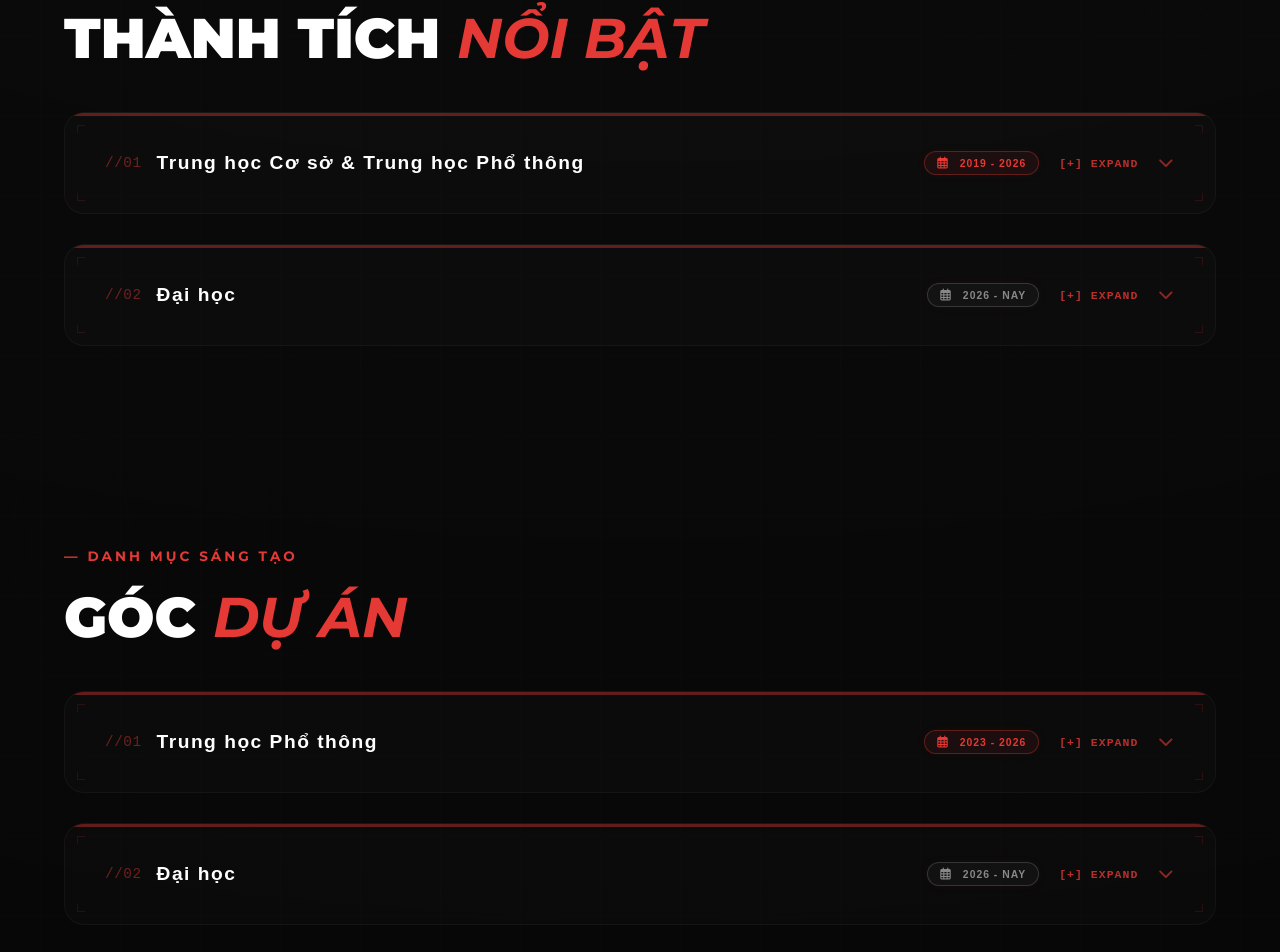
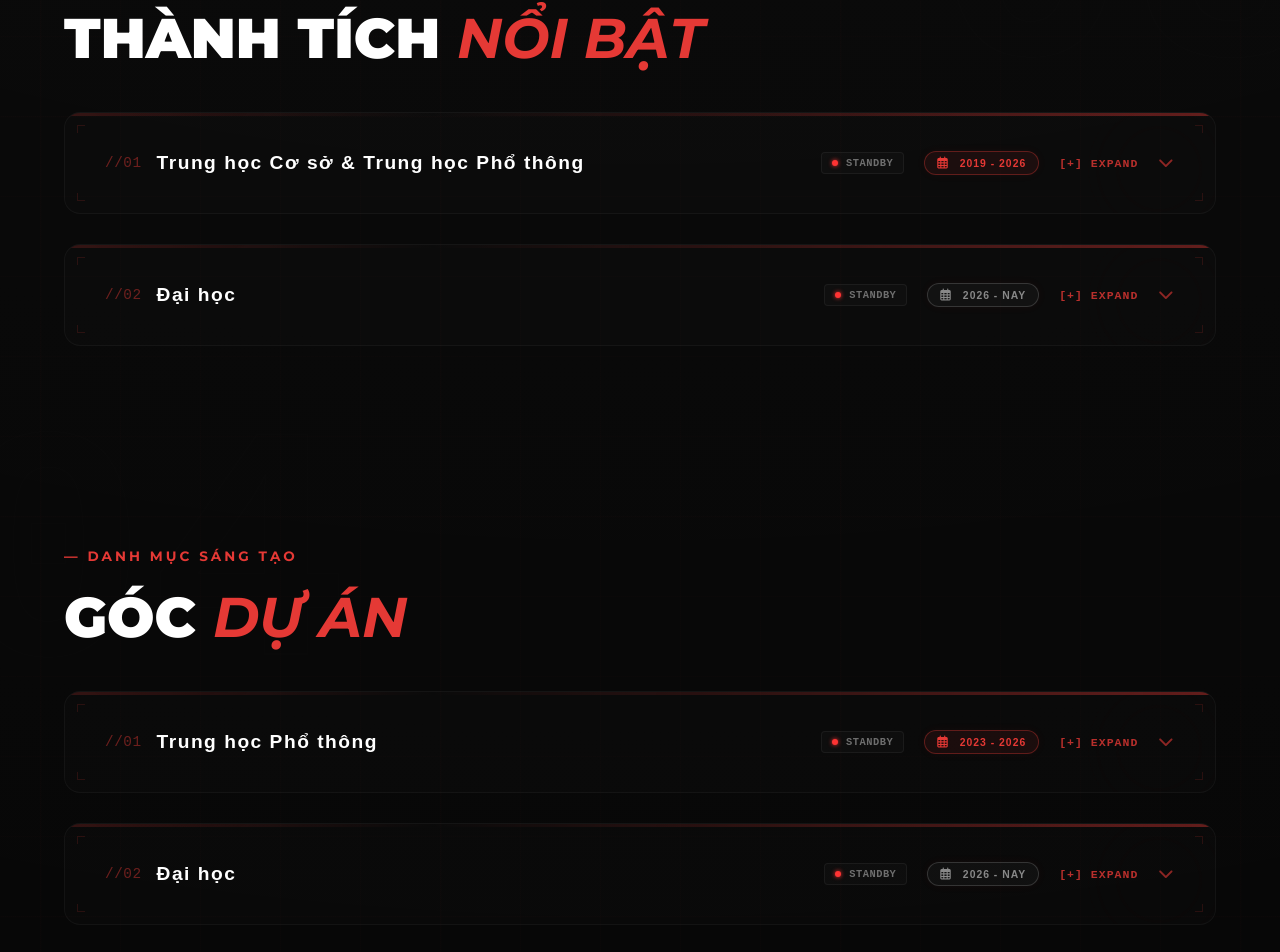
Before and after one commit to trinhan22/tri-nhan-portfolio, a React (Vite) app: page / in a window 1280 px wide. Shown: the part 2142-3094 px from the top of the page. Built offline with nearby package versions, Linux system fonts and the light colour scheme.

Commit message:
update tinh nang

```diff
--- a/src/App.jsx
+++ b/src/App.jsx
@@ -1408,7 +1408,7 @@ function App() {
                     </a>
                   </h4>
                   <span className="timeline-meta">
-                    {lang === 'vi' ? 'Trường Phổ thông Việt Mỹ • 2019 - 2023' : 'Viet My Secondary School • 2019 - 2023'}
+                    {lang === 'vi' ? 'Trường Phổ thông Việt Mỹ • 8/2019 - 6/2023' : 'Viet My Secondary School • 2019 - 2023'}
                   </span>
                   <p className="text-desc">
                     {lang === 'vi' ? 'Đạt danh hiệu học sinh giỏi 4 năm liên tiếp, tốt nghiệp THCS xếp loại Giỏi, hạnh kiểm Tốt. Đạt nhiều giải thưởng trong các cuộc thi.' : 'Graduated with High Distinction, achieved Excellent Student title for 4 consecutive years, and maintained Excellent conduct. Won multiple awards in various competitions.'}
@@ -1432,7 +1432,7 @@ function App() {
                     </a>
                   </h4>
                   <span className="timeline-meta">
-                    {lang === 'vi' ? 'Trường THPT FPT Cần Thơ • 2023 - 2026' : 'FPT High School Can Tho • 2023 - 2026'}
+                    {lang === 'vi' ? 'Trường THPT FPT Cần Thơ • 8/2023 - 6/2026' : 'FPT High School Can Tho • 2023 - 2026'}
                   </span>
                   <p className="text-desc">
                     {lang === 'vi' ? 'Đạt danh hiệu học sinh giỏi 3 năm liên tiếp, tốt nghiệp THPT xếp loại Tốt, hạnh kiểm Tốt. Đạt nhiều giải thưởng trong các cuộc thi.' : 'Achieved Excellent Student title for 3 consecutive years, graduated with High Distinction, and maintained Excellent conduct. Won multiple awards in various competitions.'}
@@ -1441,7 +1441,7 @@ function App() {
               </motion.div>
 
               <motion.div className="timeline-item" variants={timelineVariants}>
-                <div className="timeline-num">2</div>
+                <div className="timeline-num">3</div>
                 <div className="timeline-content">
                   <h4>
                     <a
@@ -1490,7 +1490,7 @@ function App() {
                     </a>
                   </h4>
                   <span className="timeline-meta">
-                    {lang === 'vi' ? 'KN Production • 2024 - Nay' : 'KN Production • 2024 - Present'}
+                    {lang === 'vi' ? 'KN Production • 3/2024 - Nay' : 'KN Production • 3/2024 - Present'}
                   </span>
                   <p className="text-desc">
                     {lang === 'vi' ? 'Quản lý truyền thông và nội dung Fanpage, thiết kế ấn phẩm và lên kịch bản cho các dự án truyền thông.' : 'Responsible for content and communication strategy on the Fanpage, creating visuals, and scripting multimedia projects.'}
@@ -1514,7 +1514,7 @@ function App() {
                     </a>
                   </h4>
                   <span className="timeline-meta">
-                    {lang === 'vi' ? 'CLB Nhiếp ảnh F-Photography • 2024 - 2026' : 'F-Photography Club • 2024 - 2026'}
+                    {lang === 'vi' ? 'CLB Nhiếp ảnh F-Photography • 3/2024 - 4/2026' : 'F-Photography Club • 3/2024 - 4/2026'}
                   </span>
                   <p className="text-desc">
                     {lang === 'vi' ? 'Tham gia quản lý CLB. Tổ chức thiết kế ấn phẩm truyền thông và lên kế hoạch cho các dự án thuộc Câu lạc bộ.' : 'Co-managed club operations. Led media content creation and planned various creative club events.'}
@@ -1538,7 +1538,7 @@ function App() {
                     </a>
                   </h4>
                   <span className="timeline-meta">
-                    {lang === 'vi' ? 'Dự án HopVan • 2026 - Nay' : 'HopVan Project • 2026 - Present'}
+                    {lang === 'vi' ? 'Dự án HopVan • 1/2026 - Nay' : 'HopVan Project • 1/2026 - Present'}
                   </span>
                   <p className="text-desc">
                     {lang === 'vi' ? 'Phụ trách thiết kế, lên ý tưởng truyền thông, lập trình và phát triển hệ thống cho website HopVan.' : 'Handled UI/UX designs, media conceptualization, programming, and system architecture for the HopVan website.'}
@@ -1562,7 +1562,7 @@ function App() {
                     </a>
                   </h4>
                   <span className="timeline-meta">
-                    {lang === 'vi' ? 'Dự án AIGEO • 2026 - Nay' : 'AIGEO Project • 2026 - Present'}
+                    {lang === 'vi' ? 'Dự án AIGEO • 6/2026 - Nay' : 'AIGEO Project • 6/2026 - Present'}
                   </span>
                   <p className="text-desc">
                     {lang === 'vi' ? 'Phụ trách thiết kế, lên ý tưởng truyền thông, phát triển giao diện và tối ưu kỹ thuật cho hệ thống.' : 'Managed UI design, marketing direction, front-end development, and technical optimizations for the platform.'}
@@ -1588,6 +1588,10 @@ function App() {
           <div className="achieve-accordion-container">
             {/* 01. MIDDLE & HIGH SCHOOL SECTION */}
             <div className={`accordion-item ${isSchoolExpanded ? 'expanded' : ''}`}>
+              <div className="accordion-tab">
+                <i className="far fa-folder-open" style={{ fontSize: '0.7rem' }}></i>
+                <span className="tab-meta">SYS.ACHV_01</span>
+              </div>
               <div className="accordion-corner tl"></div>
               <div className="accordion-corner tr"></div>
               <div className="accordion-corner bl"></div>
@@ -1607,6 +1611,10 @@ function App() {
                   </span>
                 </div>
                 <div className="accordion-header-right">
+                  <div className="status-indicator">
+                    <span className={`status-dot ${isSchoolExpanded ? 'online' : 'offline'}`}></span>
+                    <span>{isSchoolExpanded ? 'ACTIVE' : 'STANDBY'}</span>
+                  </div>
                   <div className="accordion-badge">
                     <i className="far fa-calendar-alt" style={{ marginRight: '6px', fontSize: '0.75rem' }}></i>
                     <span className="badge-text">2019 - 2026</span>
@@ -1710,6 +1718,10 @@ function App() {
 
             {/* 02. UNIVERSITY SECTION */}
             <div className={`accordion-item ${isUniversityExpanded ? 'expanded' : ''}`}>
+              <div className="accordion-tab">
+                <i className="far fa-folder" style={{ fontSize: '0.7rem' }}></i>
+                <span className="tab-meta">SYS.ACHV_02</span>
+              </div>
               <div className="accordion-corner tl"></div>
               <div className="accordion-corner tr"></div>
               <div className="accordion-corner bl"></div>
@@ -1729,6 +1741,10 @@ function App() {
                   </span>
                 </div>
                 <div className="accordion-header-right">
+                  <div className="status-indicator">
+                    <span className={`status-dot ${isUniversityExpanded ? 'online' : 'offline'}`}></span>
+                    <span>{isUniversityExpanded ? 'ACTIVE' : 'STANDBY'}</span>
+                  </div>
                   <div className="accordion-badge" style={{ borderColor: 'rgba(255, 255, 255, 0.15)', background: 'rgba(255, 255, 255, 0.03)', color: 'var(--text-muted)' }}>
                     <i className="far fa-calendar-alt" style={{ marginRight: '6px', fontSize: '0.75rem' }}></i>
                     <span className="badge-text">{lang === 'vi' ? '2026 - NAY' : '2026 - PRESENT'}</span>
@@ -1783,6 +1799,10 @@ function App() {
           <div className="achieve-accordion-container">
             {/* 01. MIDDLE & HIGH SCHOOL SECTION */}
             <div className={`accordion-item ${isProjSchoolExpanded ? 'expanded' : ''}`}>
+              <div className="accordion-tab">
+                <i className="far fa-folder-open" style={{ fontSize: '0.7rem' }}></i>
+                <span className="tab-meta">SYS.PROJ_01</span>
+              </div>
               <div className="accordion-corner tl"></div>
               <div className="accordion-corner tr"></div>
               <div className="accordion-corner bl"></div>
@@ -1802,6 +1822,10 @@ function App() {
                   </span>
                 </div>
                 <div className="accordion-header-right">
+                  <div className="status-indicator">
+                    <span className={`status-dot ${isProjSchoolExpanded ? 'online' : 'offline'}`}></span>
+                    <span>{isProjSchoolExpanded ? 'ACTIVE' : 'STANDBY'}</span>
+                  </div>
                   <div className="accordion-badge">
                     <i className="far fa-calendar-alt" style={{ marginRight: '6px', fontSize: '0.75rem' }}></i>
                     <span className="badge-text">2023 - 2026</span>
@@ -2144,6 +2168,10 @@ function App() {
 
             {/* 02. UNIVERSITY SECTION */}
             <div className={`accordion-item ${isProjUniversityExpanded ? 'expanded' : ''}`}>
+              <div className="accordion-tab">
+                <i className="far fa-folder" style={{ fontSize: '0.7rem' }}></i>
+                <span className="tab-meta">SYS.PROJ_02</span>
+              </div>
               <div className="accordion-corner tl"></div>
               <div className="accordion-corner tr"></div>
               <div className="accordion-corner bl"></div>
@@ -2163,6 +2191,10 @@ function App() {
                   </span>
                 </div>
                 <div className="accordion-header-right">
+                  <div className="status-indicator">
+                    <span className={`status-dot ${isProjUniversityExpanded ? 'online' : 'offline'}`}></span>
+                    <span>{isProjUniversityExpanded ? 'ACTIVE' : 'STANDBY'}</span>
+                  </div>
                   <div className="accordion-badge" style={{ borderColor: 'rgba(255, 255, 255, 0.15)', background: 'rgba(255, 255, 255, 0.03)', color: 'var(--text-muted)' }}>
                     <i className="far fa-calendar-alt" style={{ marginRight: '6px', fontSize: '0.75rem' }}></i>
                     <span className="badge-text">{lang === 'vi' ? '2026 - NAY' : '2026 - PRESENT'}</span>
--- a/src/index.css
+++ b/src/index.css
@@ -2825,32 +2825,111 @@ body::after {
 
 .accordion-item {
   border: 1px solid rgba(255, 255, 255, 0.04);
-  border-radius: 20px;
-  background-color: rgba(255, 255, 255, 0.015);
+  border-radius: 16px;
+  background-color: rgba(255, 255, 255, 0.01);
   transition: all 0.4s cubic-bezier(0.16, 1, 0.3, 1);
   will-change: transform, box-shadow, border-color;
   position: relative;
   overflow: hidden;
 }
 
+/* Side telemetry tag rotated -90deg (Visual flair) */
+.accordion-item::before {
+  content: 'SYS.EXEC_SEQ_00984 // LAT_10.03 // LNG_105.78';
+  position: absolute;
+  bottom: 20px;
+  right: -85px;
+  transform: rotate(-90deg);
+  transform-origin: right bottom;
+  font-family: 'Courier New', Courier, monospace;
+  font-size: 0.48rem;
+  font-weight: 700;
+  color: rgba(229, 57, 53, 0.12);
+  letter-spacing: 2px;
+  pointer-events: none;
+  z-index: 1;
+  transition: color 0.3s ease;
+}
+
+/* Radar Diagnostic Compass Watermark (Visual flair) */
+.accordion-item::after {
+  content: '';
+  position: absolute;
+  top: -15px;
+  right: -15px;
+  width: 140px;
+  height: 140px;
+  border: 1px dashed rgba(229, 57, 53, 0.03);
+  border-radius: 50%;
+  background:
+    radial-gradient(circle, transparent 40%, rgba(229, 57, 53, 0.02) 41%, rgba(229, 57, 53, 0.02) 43%, transparent 44%),
+    radial-gradient(circle, transparent 60%, rgba(229, 57, 53, 0.015) 61%, rgba(229, 57, 53, 0.015) 63%, transparent 64%);
+  pointer-events: none;
+  z-index: 1;
+  opacity: 0.5;
+  transition: all 0.6s cubic-bezier(0.16, 1, 0.3, 1);
+}
+
+.accordion-item:hover::before {
+  color: rgba(229, 57, 53, 0.45);
+}
+
+.accordion-item:hover::after {
+  transform: rotate(60deg) scale(1.15);
+  opacity: 1;
+  border-color: rgba(229, 57, 53, 0.15);
+}
+
+/* Active Blueprint CAD Grid Backdrop (Visual flair) */
 .accordion-item.expanded {
   border-color: rgba(229, 57, 53, 0.35);
-  background-color: rgba(229, 57, 53, 0.015);
+  background-color: rgba(10, 10, 10, 0.85);
+  background-image:
+    radial-gradient(rgba(229, 57, 53, 0.1) 1px, transparent 0),
+    linear-gradient(rgba(229, 57, 53, 0.02) 1px, transparent 1px),
+    linear-gradient(90deg, rgba(229, 57, 53, 0.02) 1px, transparent 1px);
+  background-size: 24px 24px, 24px 24px, 24px 24px;
   box-shadow:
-    0 20px 40px rgba(0, 0, 0, 0.6),
-    0 0 30px rgba(229, 57, 53, 0.2),
-    inset 0 0 15px rgba(229, 57, 53, 0.08);
+    0 20px 40px rgba(0, 0, 0, 0.65),
+    0 0 30px rgba(229, 57, 53, 0.15),
+    inset 0 0 20px rgba(229, 57, 53, 0.05);
+  backdrop-filter: blur(15px);
+  -webkit-backdrop-filter: blur(15px);
 }
 
 .accordion-item:hover {
-  background-color: rgba(229, 57, 53, 0.03);
-  border-color: rgba(229, 57, 53, 0.4);
-  transform: translateY(-5px);
+  background-color: rgba(10, 10, 10, 0.5);
+  background-image:
+    radial-gradient(rgba(229, 57, 53, 0.06) 1px, transparent 0),
+    linear-gradient(rgba(229, 57, 53, 0.015) 1px, transparent 1px),
+    linear-gradient(90deg, rgba(229, 57, 53, 0.015) 1px, transparent 1px);
+  background-size: 24px 24px, 24px 24px, 24px 24px;
+  border-color: rgba(229, 57, 53, 0.3);
+  transform: translateY(-4px);
   box-shadow:
-    0 20px 40px rgba(0, 0, 0, 0.6),
-    0 0 30px rgba(229, 57, 53, 0.2),
-    inset 0 0 15px rgba(229, 57, 53, 0.08);
-}
+    0 15px 30px rgba(0, 0, 0, 0.5),
+    0 0 20px rgba(229, 57, 53, 0.1);
+}
+
+/* Sweeping neon laser top accent (Visual flair) */
+.accordion-item .achieve-top-accent {
+  position: absolute;
+  top: 0;
+  left: 0;
+  width: 100%;
+  height: 3px;
+  background: linear-gradient(90deg, transparent, var(--primary-color), transparent);
+  background-size: 200% 100%;
+  animation: sweepAccent 4s infinite linear;
+  z-index: 5;
+  opacity: 0.6;
+}
+
+@keyframes sweepAccent {
+  0% { background-position: 200% 0; }
+  100% { background-position: -200% 0; }
+}
+
 
 .accordion-header {
   display: flex;
@@ -2916,6 +2995,104 @@ body::after {
   border-top: 1px dashed rgba(229, 57, 53, 0.15);
 }
 
+/* Dossier folder style tab */
+.accordion-tab {
+  position: absolute;
+  top: -26px; /* Protrudes upwards above the card border edge */
+  left: 35px;
+  display: flex;
+  align-items: center;
+  gap: 8px;
+  background: #0a0a0a;
+  border: 1px solid rgba(229, 57, 53, 0.25);
+  border-left: 3px solid var(--primary-color) !important; /* Left accent telemetry bar */
+  border-bottom: none; /* Blends seamlessly with the top accent line */
+  padding: 5px 14px 5px 10px;
+  border-radius: 4px 4px 0 0; /* Structural dossier tab corners */
+  font-family: 'Courier New', Courier, monospace;
+  font-size: 0.65rem;
+  font-weight: 700;
+  color: #ffffff; /* High contrast text */
+  letter-spacing: 0.8px;
+  z-index: 4;
+  transition: all 0.35s cubic-bezier(0.16, 1, 0.3, 1);
+  box-shadow: 0 -4px 10px rgba(0, 0, 0, 0.35);
+}
+
+.accordion-tab i {
+  color: var(--primary-color);
+  transition: transform 0.3s ease, color 0.3s ease;
+}
+
+.accordion-tab::after {
+  content: '_';
+  color: var(--primary-color);
+  font-weight: bold;
+  animation: blinkCursor 1s infinite steps(2, start);
+}
+
+@keyframes blinkCursor {
+  to { visibility: hidden; }
+}
+
+.accordion-item:hover .accordion-tab {
+  border-color: rgba(229, 57, 53, 0.5);
+  background: #111111;
+  box-shadow:
+    0 -5px 15px rgba(229, 57, 53, 0.12),
+    inset 0 0 8px rgba(229, 57, 53, 0.05);
+  transform: translateY(-2px);
+}
+
+.accordion-item:hover .accordion-tab i {
+  transform: scale(1.15) rotate(-5deg);
+  color: #ff5252;
+}
+
+.tab-meta {
+  color: rgba(255, 255, 255, 0.85);
+}
+
+/* Pulsing LED status indicator */
+.status-indicator {
+  display: flex;
+  align-items: center;
+  gap: 8px;
+  font-family: 'Courier New', Courier, monospace;
+  font-size: 0.65rem;
+  font-weight: 700;
+  color: rgba(255, 255, 255, 0.4);
+  letter-spacing: 0.5px;
+  background: rgba(255, 255, 255, 0.02);
+  border: 1px solid rgba(255, 255, 255, 0.05);
+  padding: 4px 10px;
+  border-radius: 4px;
+}
+
+.status-dot {
+  width: 6px;
+  height: 6px;
+  border-radius: 50%;
+  position: relative;
+}
+
+.status-dot.online {
+  background-color: #00ff66;
+  box-shadow: 0 0 8px #00ff66, 0 0 15px #00ff66;
+  animation: ledPulse 1.8s infinite ease-in-out;
+}
+
+.status-dot.offline {
+  background-color: #ff3333;
+  box-shadow: 0 0 4px #ff3333;
+}
+
+@keyframes ledPulse {
+  0% { opacity: 0.4; }
+  50% { opacity: 1; }
+  100% { opacity: 0.4; }
+}
+
 /* Empty state styling */
 .empty-state-container {
   display: flex;
```
